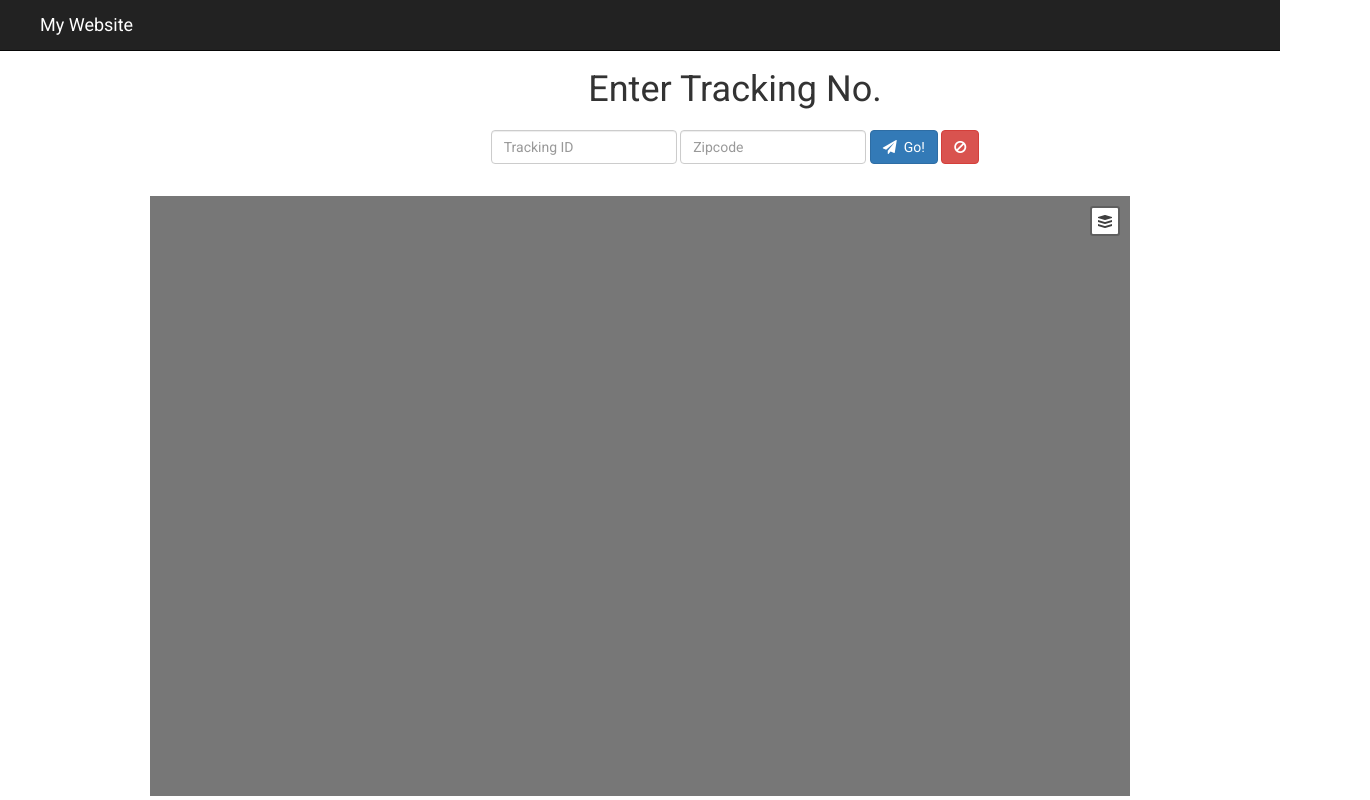
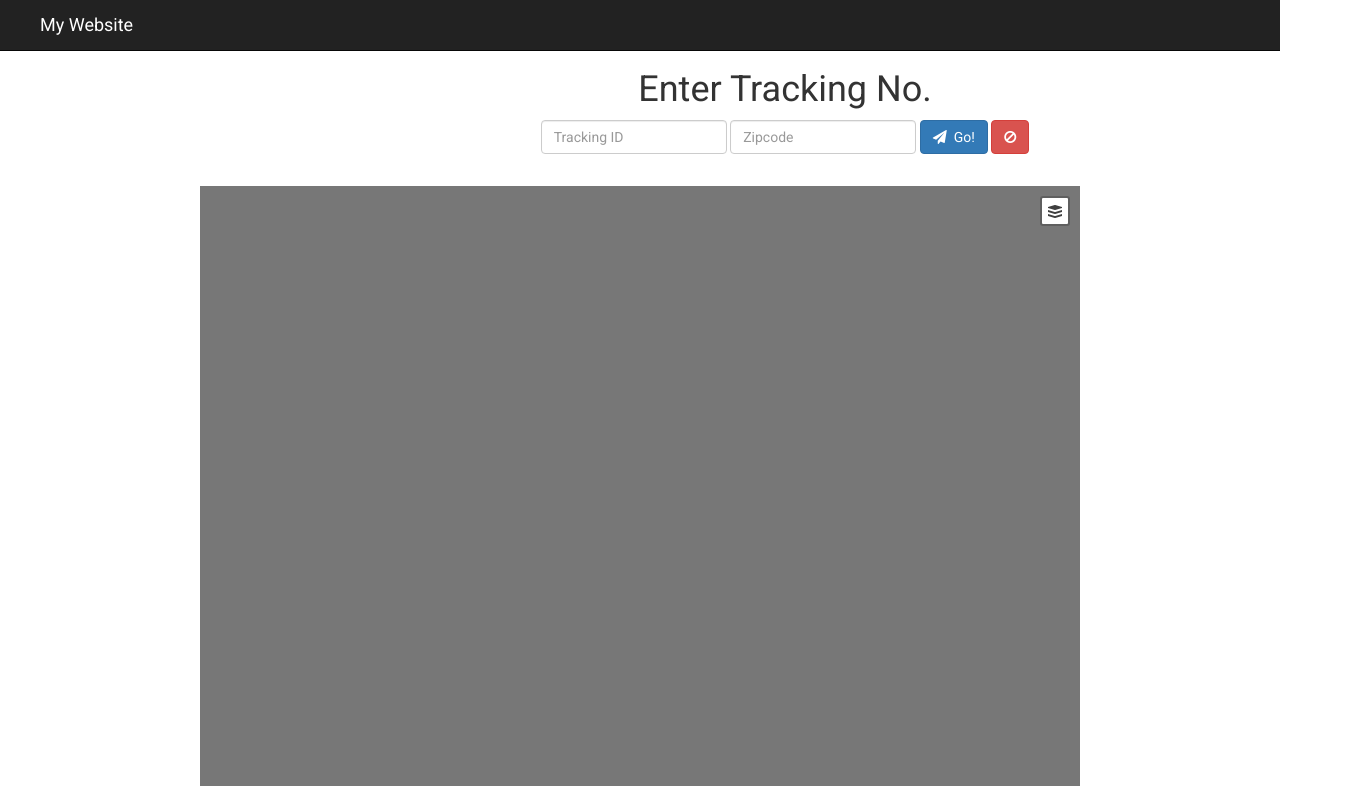
Before and after one commit to remmi11/zip-tracking, a website: page index.html in a window 1280 px wide. Shown: the whole page, 1370 px wide, since content can reach past the window. Drawn offline with Linux system fonts and the light colour scheme; no server answers.

```diff
--- a/css/style.css
+++ b/css/style.css
@@ -1,26 +1,16 @@
 html,
-body
-{
+body {
+    padding-top: 25px;
     height: 100%;
     font-family: 'Roboto', sans-serif;
     color: #333;
-}
-
-h1 {
-  margin-bottom: 20px;
-}
-
- @media (min-width: 992px) {
-    body {
-      padding: 50px;
     margin-left: 100px;
     margin-right: 100px;
-    }
 }
 
 #map {
     margin-top: 32px;
-    margin-bottom:50px;
+    margin-bottom: 45px;
     width: 100%;
     height: 600px;
     /* height: 100%; */
--- a/index.html
+++ b/index.html
@@ -45,7 +45,7 @@
     </form>
   </div>
 
-  <div id='map'></div>
+  <div class="container" id='map'></div>
 
   <!-- js dependencies -->
   <script src="bower_components/jquery/dist/jquery.min.js "></script>
```
Lines whose indentation alone changed are shown as unchanged.
